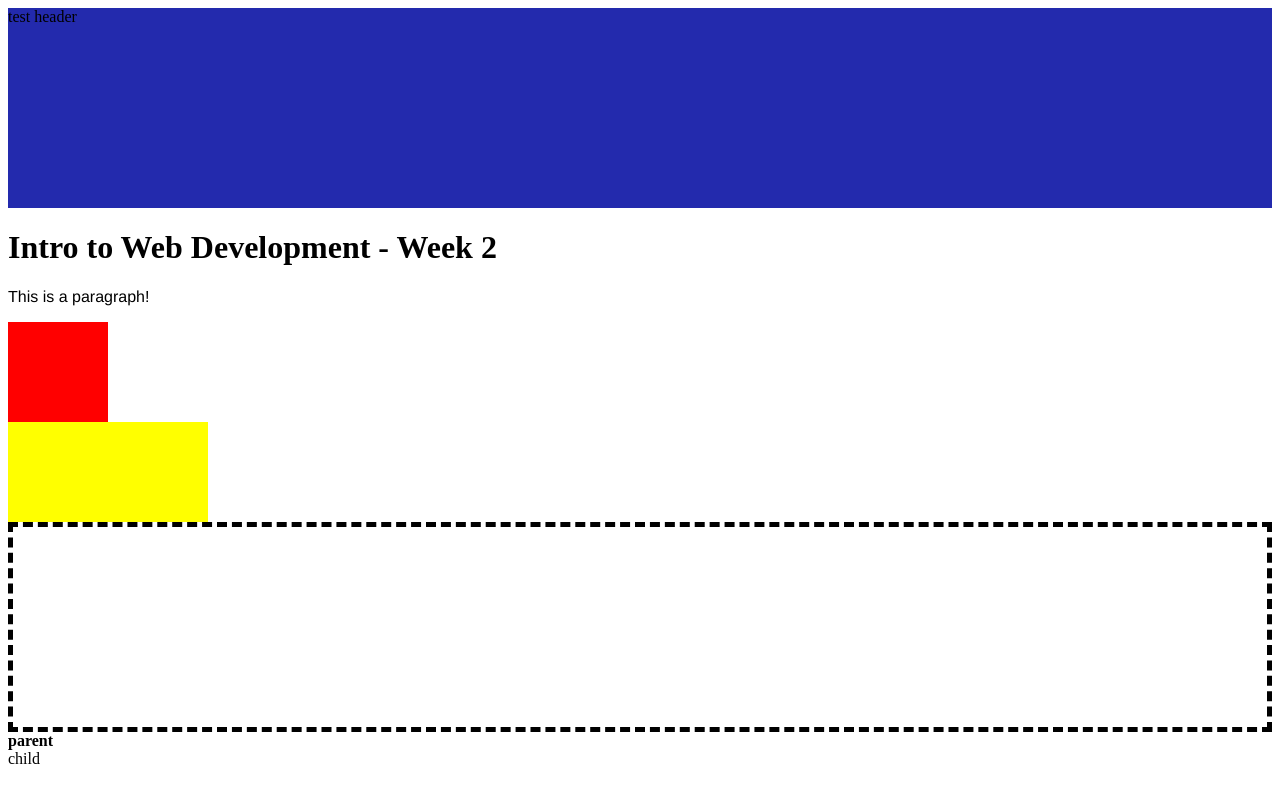
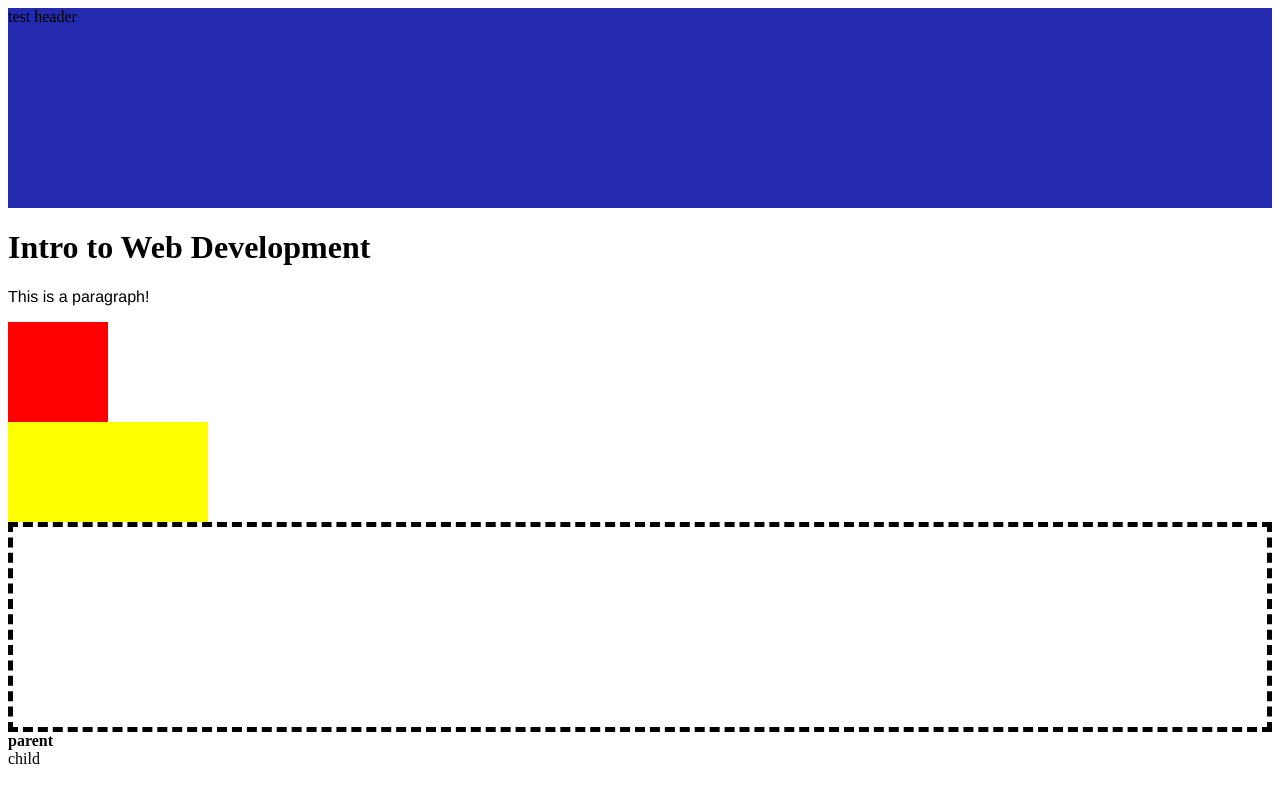
Before and after one commit to abrownBrainStation/week-2-test-repo, a plain HTML site: page index.html in a window 1280 px wide. Drawn offline with Linux system fonts and the light colour scheme.

Commit message:
Removed some h1 text.

```diff
--- a/index.html
+++ b/index.html
@@ -9,7 +9,7 @@
       test header
     </header>
 
-    <h1>Intro to Web Development - Week 2</h1>
+    <h1>Intro to Web Development</h1>
 
     <p style="font-family: 'Helvetica';">This is a paragraph!</p>
 
```
